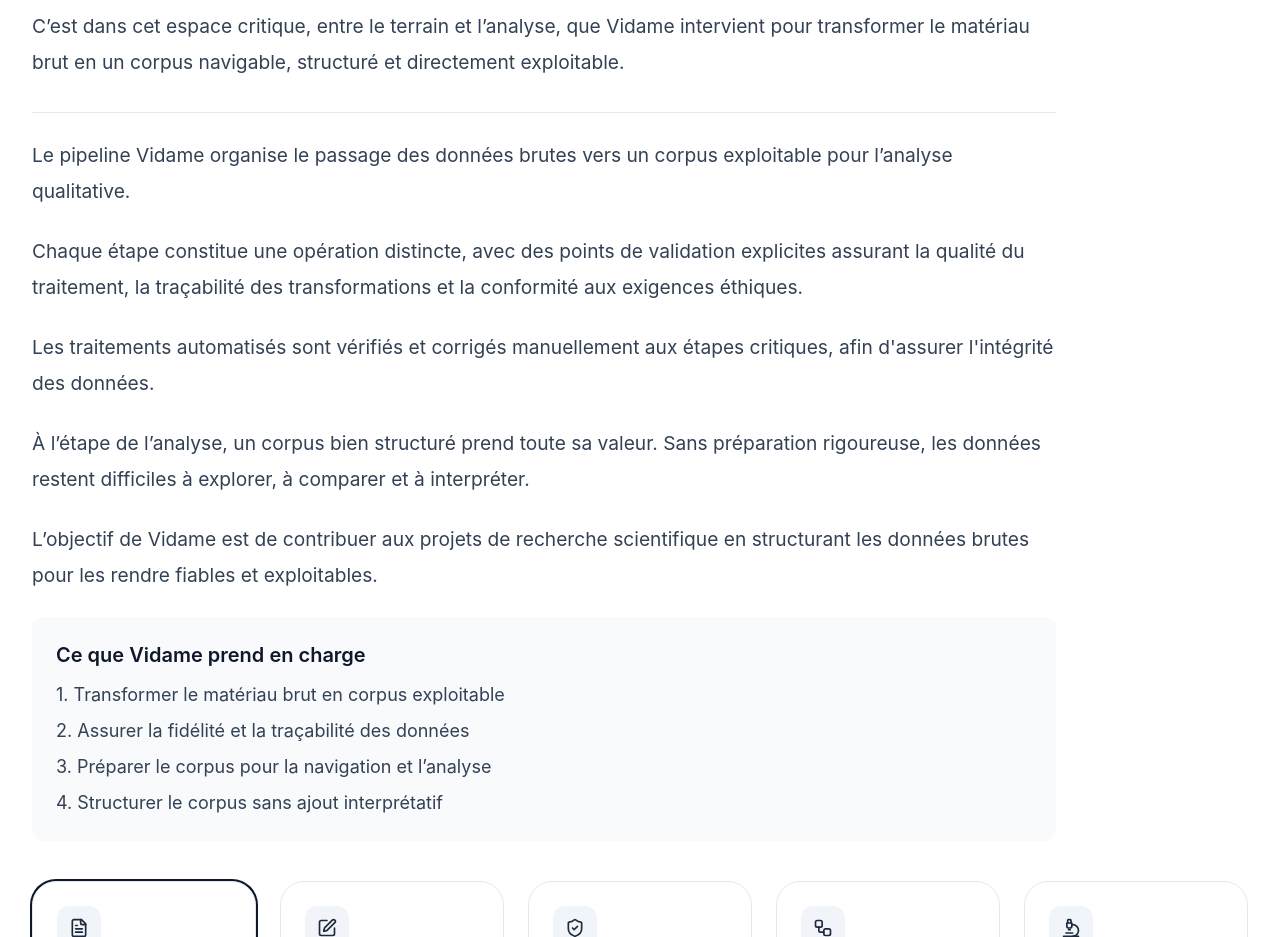
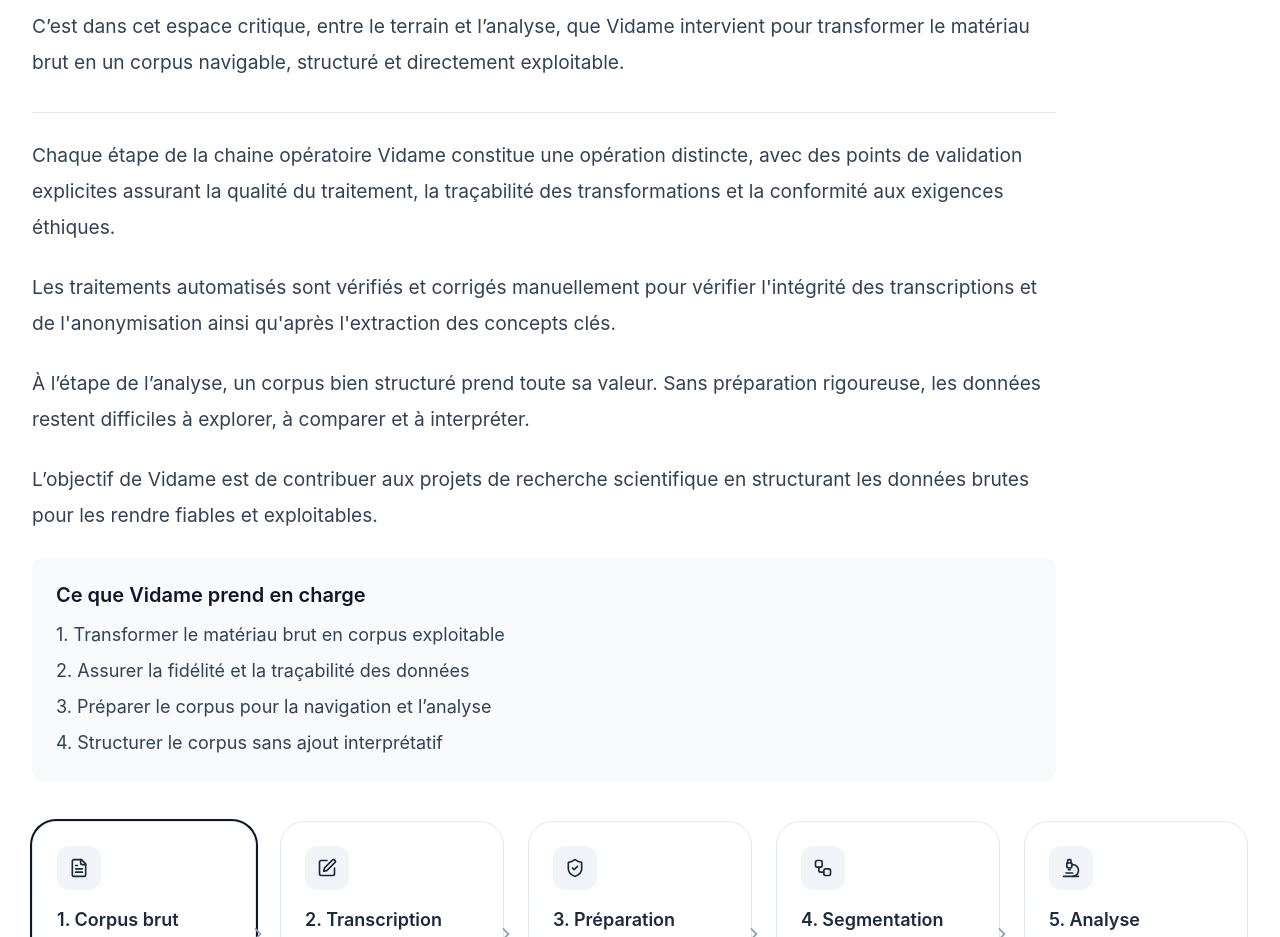
Before and after one commit to momopro21/vidame-recherche, a React (Vite) app: page / in a window 1280 px wide. Shown: the part 1440-2377 px from the top of the page. Built offline with nearby package versions, Linux system fonts and the light colour scheme; the HTML template or start-up script is replaced by a standard one.

Commit message:
Update App.tsx

```diff
--- a/src/App.tsx
+++ b/src/App.tsx
@@ -612,19 +612,13 @@ function Accueil({setPage,lang,}: {setPage: (page: string) => void;lang: "fr" |
             <div className="max-w-5xl space-y-6 border-t border-slate-200 pt-6">
               <p className="text-[1.15rem] leading-9 text-slate-700 md:text-[1.2rem] md:leading-9">
                 {lang === "fr"
-                  ? "Le pipeline Vidame organise le passage des données brutes vers un corpus exploitable pour l’analyse qualitative."
-                  : "The Vidame pipeline organizes the transition from raw data to a corpus that can be used for qualitative analysis."}
+                  ? "Chaque étape de la chaine opératoire Vidame constitue une opération distincte, avec des points de validation explicites assurant la qualité du traitement, la traçabilité des transformations et la conformité aux exigences éthiques."
+                  : "Each step is treated as a distinct operation, with explicit validation points to ensure processing quality, traceability of transformations, and compliance with ethical requirements."}
               </p>
 
               <p className="text-[1.15rem] leading-9 text-slate-700 md:text-[1.2rem] md:leading-9">
                 {lang === "fr"
-                  ? "Chaque étape constitue une opération distincte, avec des points de validation explicites assurant la qualité du traitement, la traçabilité des transformations et la conformité aux exigences éthiques."
-                  : "Each step is treated as a distinct operation, with explicit validation points to ensure processing quality, traceability of transformations, and compliance with ethical requirements."}
-              </p>
-
-              <p className="text-[1.15rem] leading-9 text-slate-700 md:text-[1.2rem] md:leading-9">
-                {lang === "fr"
-                  ? "Les traitements automatisés sont vérifiés et corrigés manuellement aux étapes critiques, afin d'assurer l'intégrité des données."
+                  ? "Les traitements automatisés sont vérifiés et corrigés manuellement pour vérifier l'intégrité des transcriptions et de l'anonymisation ainsi qu'après l'extraction des concepts clés."
                   : "Automated processing is reviewed manually by human intervention at critical moments."}
               </p>
 
```
